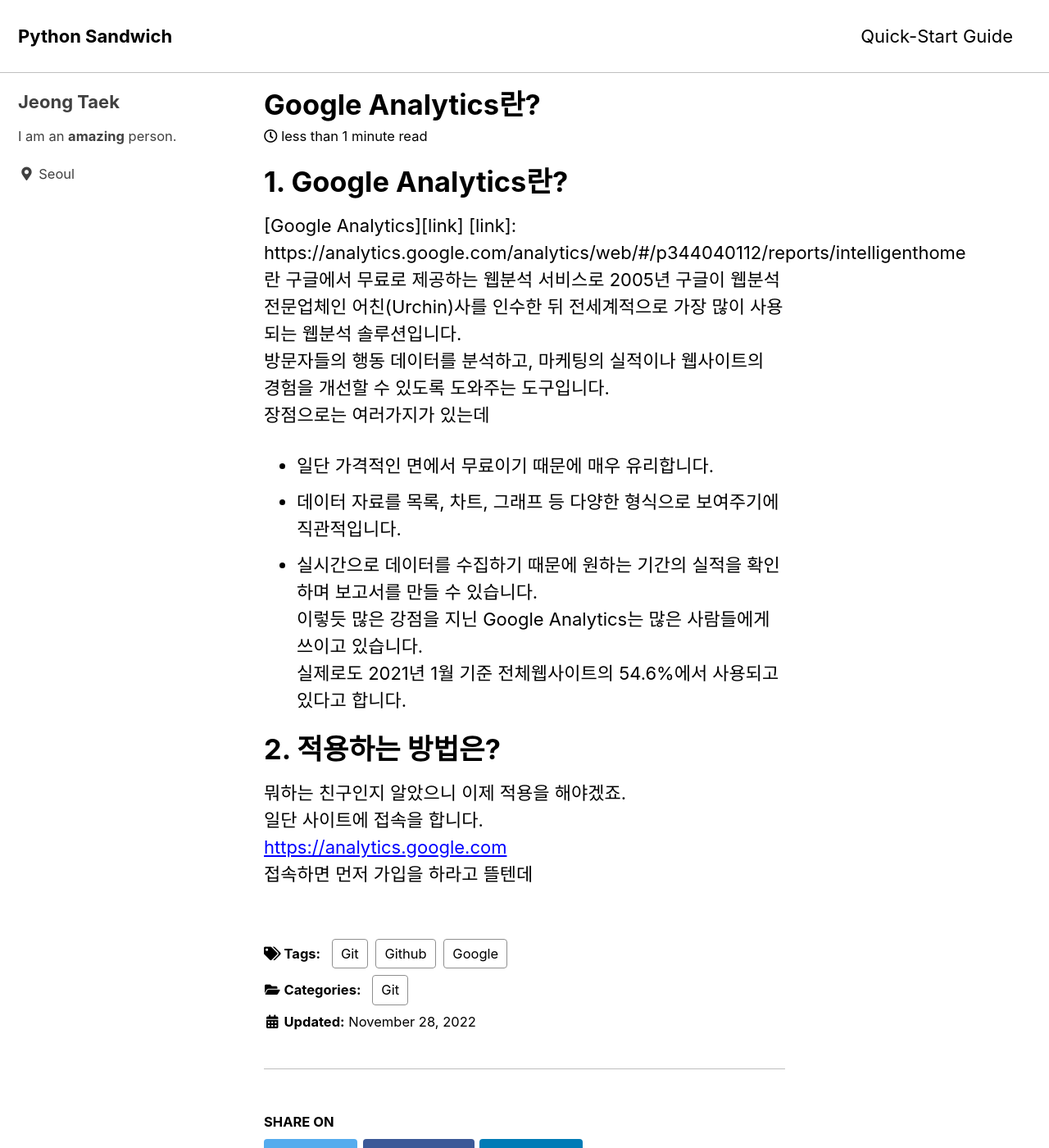
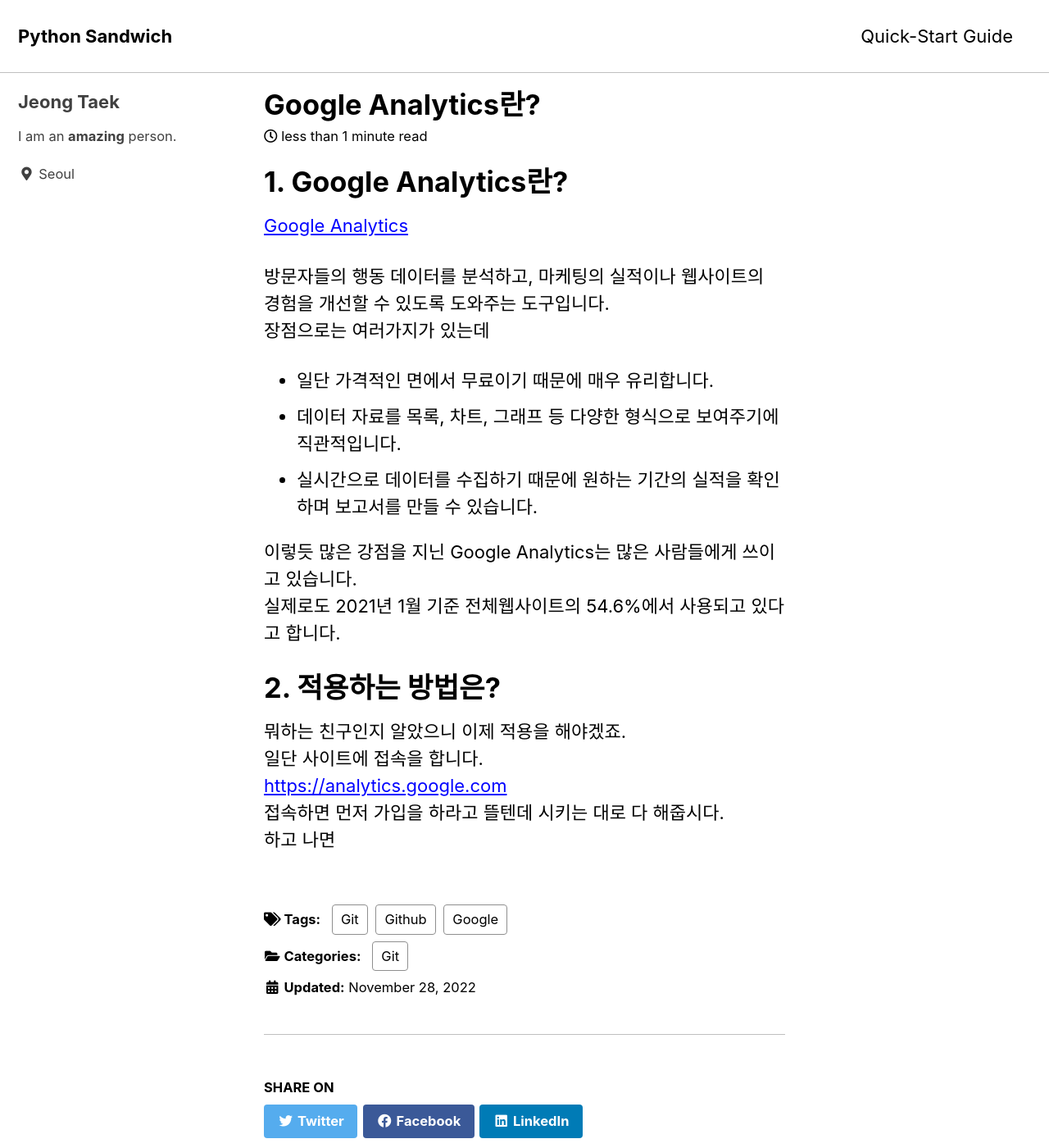
Before and after one commit to plumy828/plumy828.github.io, a Jekyll site: the page built from _posts/2022-11-28-About Google Analytics.md, in a window 1280 px wide and 1400 px high. Shown: the whole window at 82% size. Built offline with Jekyll 4.4.1, drawn with Linux system fonts in a browser that asks for light colours; cached includes are drawn as plain includes; comment, search, counter and statistics services are not loaded.

Commit message:
사진 추가 및 엔터키

```diff
--- a/_posts/2022-11-28-About Google Analytics.md
+++ b/_posts/2022-11-28-About Google Analytics.md
@@ -7,13 +7,15 @@
 ---
 
 # 1. Google Analytics란?
-[Google Analytics][link]
-[link]: https://analytics.google.com/analytics/web/#/p344040112/reports/intelligenthome 란 구글에서 무료로 제공하는 웹분석 서비스로 2005년 구글이 웹분석 전문업체인 어친(Urchin)사를 인수한 뒤 전세계적으로 가장 많이 사용되는 웹분석 솔루션입니다.
+[Google Analytics][googlelink]
+
+[googlelink]: https://analytics.google.com/analytics/web/#/p344040112/reports/intelligenthome 란 구글에서 무료로 제공하는 웹분석 서비스로 2005년 구글이 웹분석 전문업체인 어친(Urchin)사를 인수한 뒤 전세계적으로 가장 많이 사용되는 웹분석 솔루션입니다.
 방문자들의 행동 데이터를 분석하고, 마케팅의 실적이나 웹사이트의 경험을 개선할 수 있도록 도와주는 도구입니다.
 장점으로는 여러가지가 있는데
 * 일단 가격적인 면에서 무료이기 때문에 매우 유리합니다.
 * 데이터 자료를 목록, 차트, 그래프 등 다양한 형식으로 보여주기에 직관적입니다.
 * 실시간으로 데이터를 수집하기 때문에 원하는 기간의 실적을 확인하며 보고서를 만들 수 있습니다.
+
 이렇듯 많은 강점을 지닌 Google Analytics는 많은 사람들에게 쓰이고 있습니다.
 실제로도 2021년 1월 기준 전체웹사이트의 54.6%에서 사용되고 있다고 합니다.
 
@@ -21,4 +23,5 @@
 뭐하는 친구인지 알았으니 이제 적용을 해야겠죠.
 일단 사이트에 접속을 합니다.
 <https://analytics.google.com>
-접속하면 먼저 가입을 하라고 뜰텐데
+접속하면 먼저 가입을 하라고 뜰텐데 시키는 대로 다 해줍시다.
+하고 나면
```
Also changed, not shown: img/캡처.PNG (added), img/캡처2.PNG (added), img/캡처3.PNG (added), img/캡처4.PNG (added), img/캡처5.PNG (added), img/캡처6.PNG (added), img/캡처7.PNG (added).
